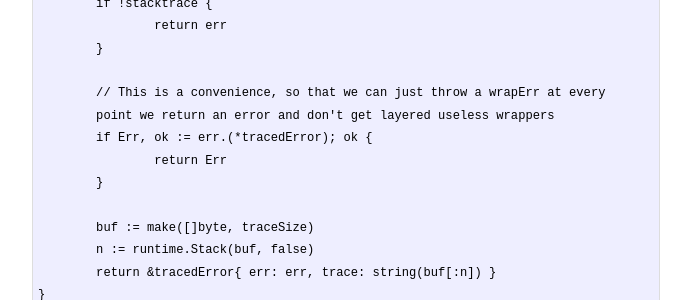
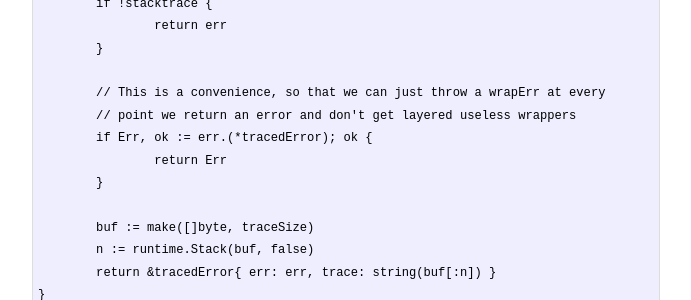
Before and after one commit to benhoyt/merovius.github.io, a Jekyll site: the page built from _posts/2014-02-19-go-stacktraces.markdown, in a window 1280 px wide. Shown: the part 956-1256 px from the top of the page, without its empty margins (294-985 px from the left). Built offline with Jekyll 4.4.1, drawn with Linux system fonts in a browser that asks for light colours; Markdown is read by kramdown in place of the engine named in the settings; some of the changed text lies outside the part shown.

Commit message:
Correct comment

```diff
--- a/_posts/2014-02-19-go-stacktraces.markdown
+++ b/_posts/2014-02-19-go-stacktraces.markdown
@@ -47,7 +47,7 @@ func wrapErr(err error) error {
 	}
 
 	// This is a convenience, so that we can just throw a wrapErr at every
-	point we return an error and don't get layered useless wrappers
+	// point we return an error and don't get layered useless wrappers
 	if Err, ok := err.(*tracedError); ok {
 		return Err
 	}
```
